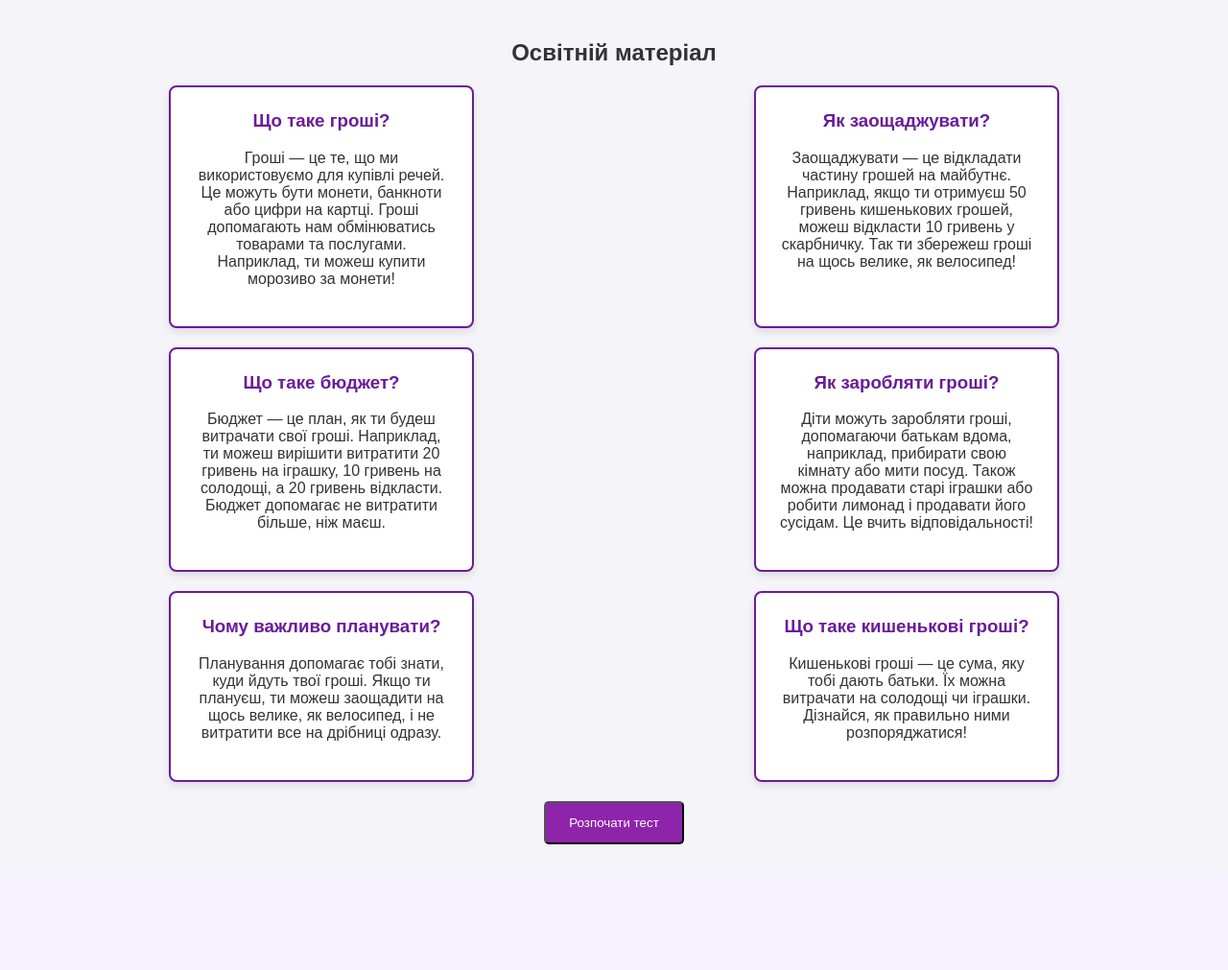
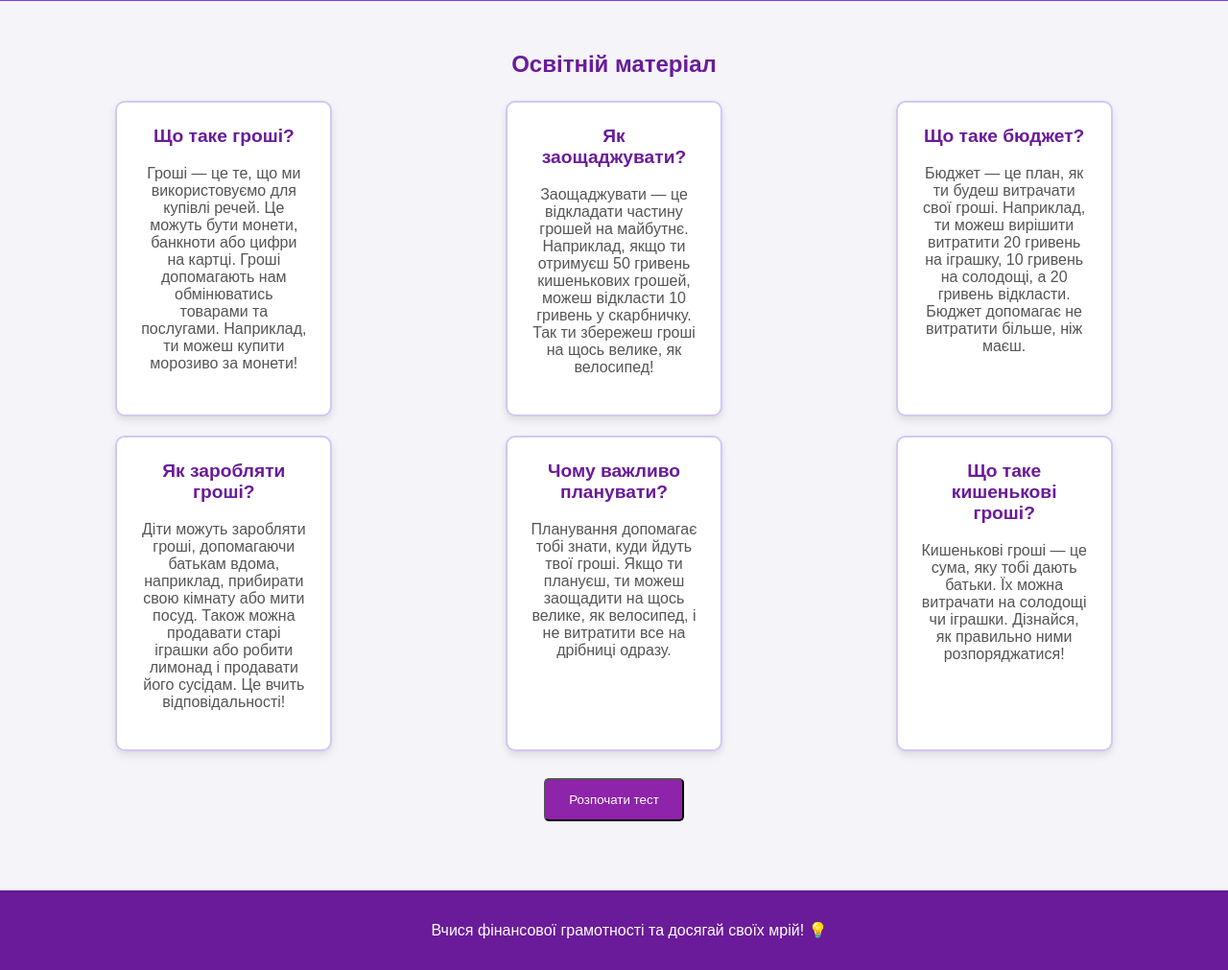
Before and after one commit to abrykoss/FinWise, a Flask app: page /kids in a window 1280 px wide. Shown: the part 575-1586 px from the top of the page at 96% size. Before the commit the page ends 1455 px from the top, so only its background shows below. Run offline with Flask 3, Linux system fonts and the light colour scheme.

Commit message:
teens_route prototype

```diff
--- a/app.py
+++ b/app.py
@@ -222,5 +222,6 @@ def teens_pyramid_test():
     return render_template('teens_pyramid_test.html')
 
 
+
 if __name__ == '__main__':
     app.run(debug=True)
--- a/static/css/style.css
+++ b/static/css/style.css
@@ -147,3 +147,24 @@ input:focus {
     border-color: #6b46c1;
     box-shadow: 0 0 5px rgba(107, 70, 193, 0.3);
 }
+
+#game-step .choice-btn {
+    display: inline-block;
+    padding: 0.8rem 1.5rem;
+    background-color: #8e24aa;
+    color: white;
+    text-decoration: none;
+    border-radius: 5px;
+    margin: 0.5rem;
+    transition: background-color 0.3s, transform 0.3s;
+}
+
+#game-step .choice-btn:hover {
+    background-color: #4a0072;
+    transform: translateY(-2px);
+    box-shadow: 0 4px 8px rgba(0, 0, 0, 0.2);
+}
+
+#progress-bar {
+    transition: width 0.5s ease-in-out;
+}
--- a/templates/kids.html
+++ b/templates/kids.html
@@ -13,27 +51,138 @@
             border-radius: 10px;
             box-shadow: 0 4px 8px rgba(0, 0, 0, 0.1);
         }
-        video {
+
+        iframe {
             width: 100%;
-            height: auto;
+            height: 315px;
             border-radius: 8px;
             display: block;
         }
+
+        main {
+            max-width: 1200px;
+            margin: 0 auto;
+            padding: 2rem;
+        }
+
+        #material h2 {
+            text-align: center;
+            color: #6a1b9a;
+            margin-bottom: 1.5rem;
+        }
+
+        .materials-grid {
+            display: grid;
+            grid-template-columns: repeat(auto-fit, minmax(300px, 1fr));
+            gap: 20px;
+            margin-bottom: 20px;
+        }
+
+        .course-card {
+            background-color: white;
+            border: 2px solid #d3c7f3;
+            border-radius: 10px;
+            padding: 1.5rem;
+            box-shadow: 0 4px 8px rgba(0, 0, 0, 0.1);
+            transition: transform 0.3s ease;
+        }
+
+        .course-card:hover {
+            transform: translateY(-5px);
+            box-shadow: 0 6px 12px rgba(0, 0, 0, 0.15);
+        }
+
+        .course-card h3 {
+            color: #6a1b9a;
+            margin-top: 0;
+            font-size: 1.2rem;
+        }
+
+        .course-card p {
+            color: #555;
+            font-size: 1rem;
+        }
+
+        .btn {
+            display: inline-block;
+            padding: 0.8rem 1.5rem;
+            background-color: #8e24aa;
+            color: white;
+            text-decoration: none;
+            border-radius: 5px;
+            transition: background-color 0.3s, transform 0.3s;
+            margin: 0.5rem;
+        }
+
+        .btn:hover {
+            background-color: #4a0072;
+            transform: translateY(-2px);
+            box-shadow: 0 4px 8px rgba(0, 0, 0, 0.2);
+        }
+
+        #quiz-form {
+            margin-top: 20px;
+        }
+
+        #quiz-form p {
+            font-weight: bold;
+            margin-bottom: 10px;
+            color: #333;
+        }
+
+        #quiz-form label {
+            display: block;
+            margin-bottom: 5px;
+            font-size: 1rem;
+            color: #555;
+        }
+
+        #result {
+            font-size: 1.2rem;
+            font-weight: bold;
+            color: #6a1b9a;
+            margin-top: 20px;
+        }
+
+        footer {
+            background-color: #6a1b9a;
+            color: white;
+            text-align: center;
+            padding: 1rem;
+            position: relative;
+            bottom: 0;
+            width: 100%;
+            margin-top: 2rem;
+        }
+
         @media (max-width: 768px) {
             .video-container {
                 max-width: 90%;
             }
-        }
-        #material h2 {
-            text-align: center;
+            .materials-grid {
+                grid-template-columns: 1fr;
+                gap: 15px;
+            }
+            .navbar .btn {
+                padding: 0.4rem 0.8rem;
+                font-size: 0.9rem;
+            }
+            header {
+                padding-top: 5rem;
+                margin-top: 50px;
+            }
         }
     </style>
 </head>
 <body>
+    <div class="navbar">
+        <button class="btn" onclick="goBack()">Назад</button>
+    </div>
+
     <header>
         <h1>Курс з фінансової грамотності для дітей</h1>
         <div class="video-container">
-            <iframe width="100%" height="315" src="https://www.youtube.com/embed/FQ-eMK0jwPI" frameborder="0" allow="accelerometer; autoplay; clipboard-write; encrypted-media; gyroscope; picture-in-picture" allowfullscreen></iframe>
+            <iframe src="https://www.youtube.com/embed/FQ-eMK0jwPI" title="Financial Literacy for Kids" frameborder="0" allow="accelerometer; autoplay; clipboard-write; encrypted-media; gyroscope; picture-in-picture" allowfullscreen></iframe>
         </div>
     </header>
 
@@ -41,7 +190,9 @@
         <section id="material">
             <h2>Освітній матеріал</h2>
             <div id="materials-content" class="materials-grid"></div>
-            <button class="btn" onclick="startTest()" style="margin: auto; display: block;">Розпочати тест</button>
+            <div style="text-align: center;">
+                <button class="btn" onclick="startTest()">Розпочати тест</button>
+            </div>
         </section>
 
         <section id="test" style="display: none;">
@@ -52,6 +203,10 @@
             <button class="btn" id="back-to-main" style="display: none;" onclick="goBack()">Повернутись на головну</button>
         </section>
     </main>
+
+    <footer>
+        <p>Вчися фінансової грамотності та досягай своїх мрій! 💡</p>
+    </footer>
 
     <script>
         fetch('/static/materialskids.txt')
```
Also changed, not shown: other parts of templates/kids.html (+38 -0 lines).
